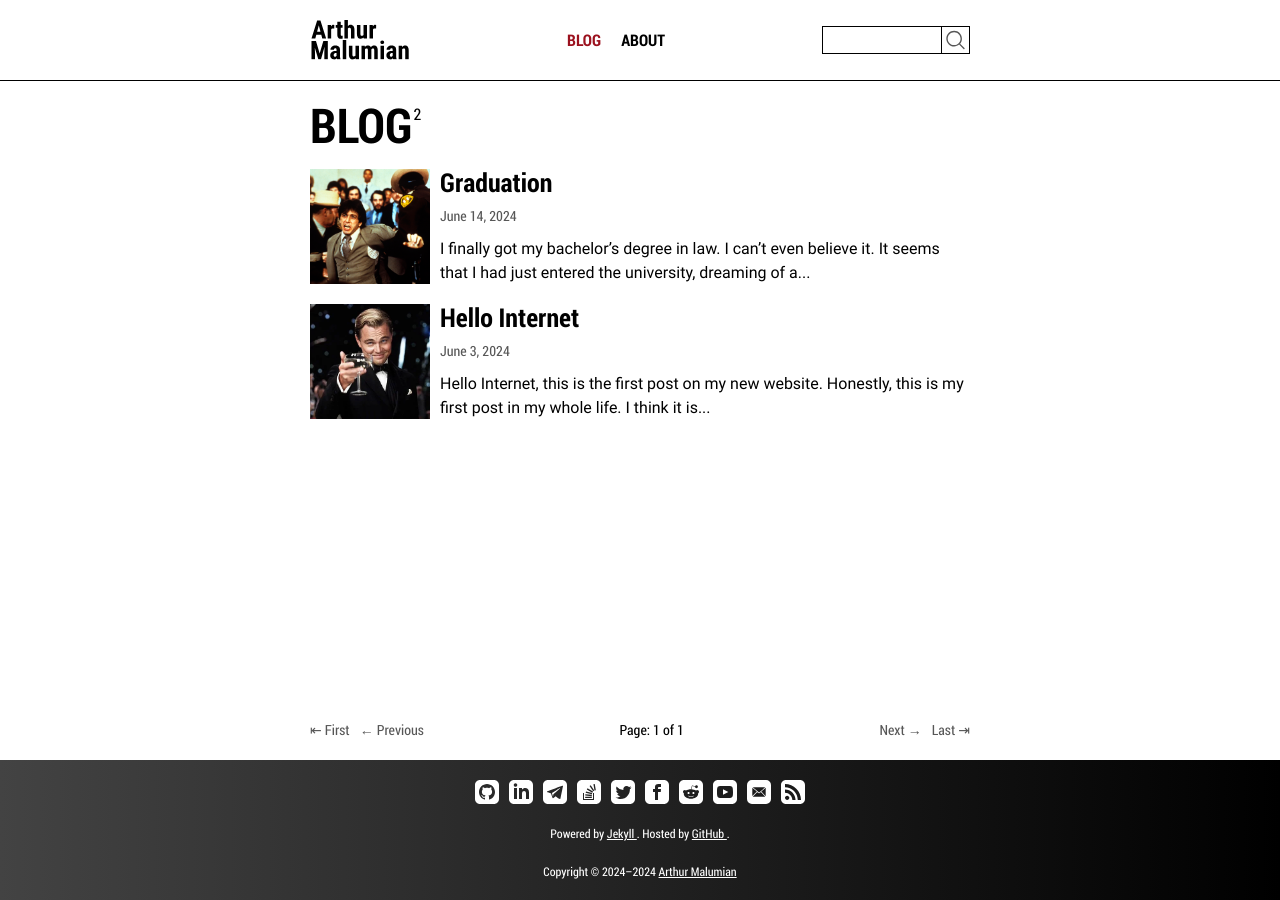
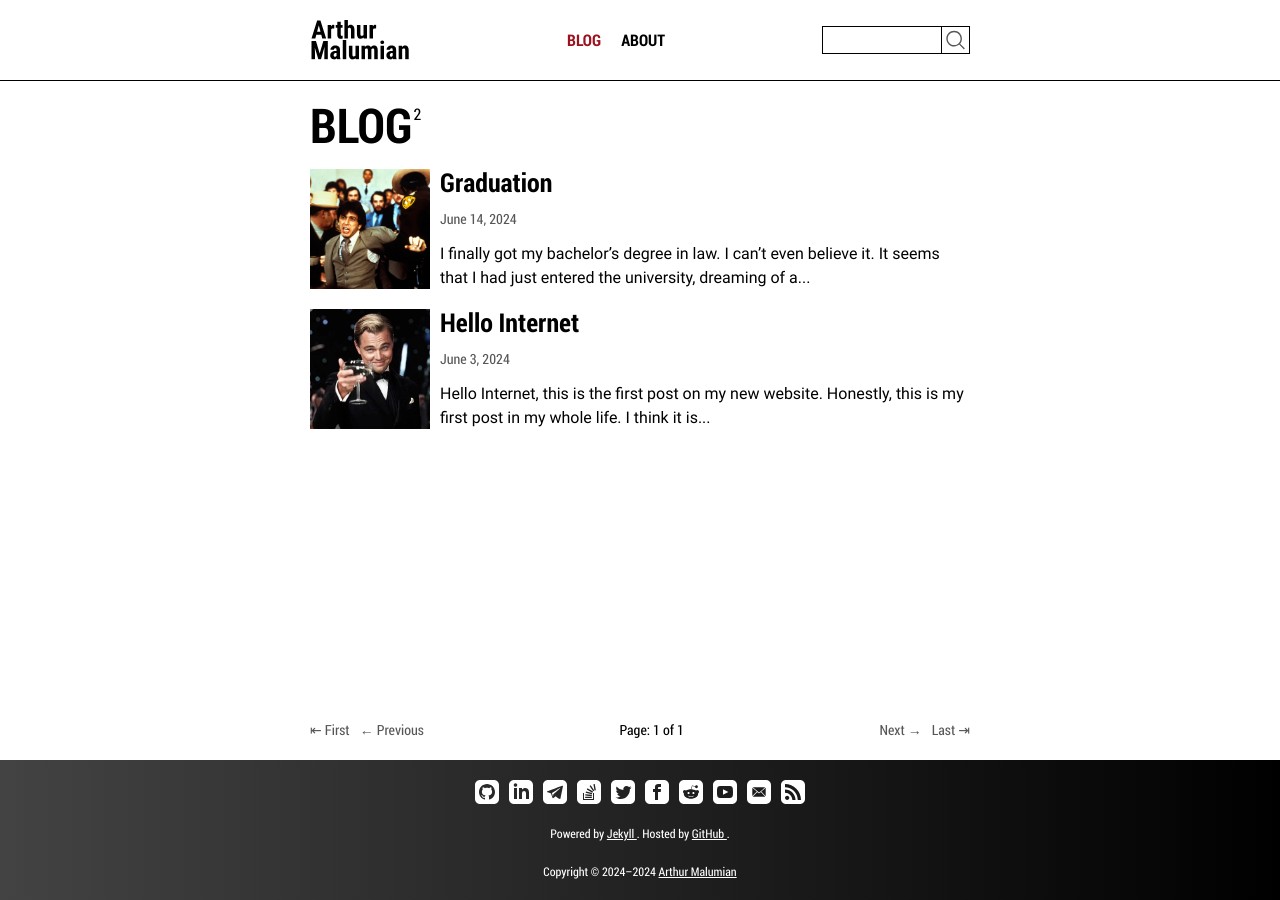
Before and after one commit to amalumian/www.malumian.dev, a Jekyll site: the page built from index.html, in a window 1280 px wide. Built offline with Jekyll 4.4.1, drawn with Linux system fonts in a browser that asks for light colours; the list of posts is cut into pages by our own code.

Commit message:
Update styles for posts on blog page

```diff
--- a/_sass/pages/_blog.scss
+++ b/_sass/pages/_blog.scss
@@ -70,6 +70,7 @@
         display: block;
         margin-right: 1rem;
         width: 12rem;
+        height: 12rem;
 
         object-fit: cover;
         object-position: center;
@@ -78,12 +79,16 @@
           margin-right: 0;
           margin-bottom: 1rem;
           width: 100%;
+          height: 100%;
 
           aspect-ratio: 16 / 9;
         }
       }
 
       &__details {
+        display: flex;
+        flex-direction: column;
+        justify-content: space-between;
       }
 
       &__heading {
```
